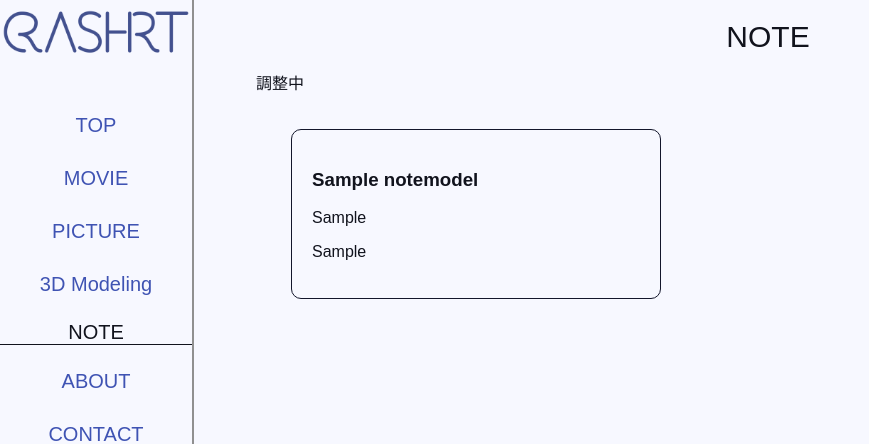
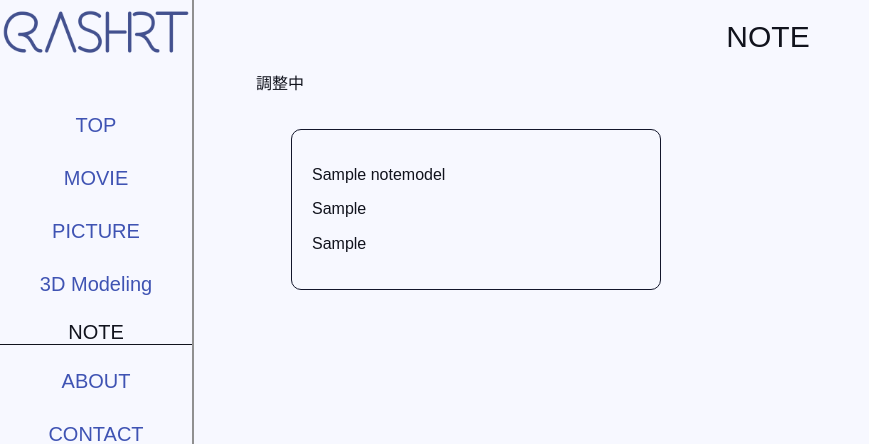
Before and after one commit to crashRT/Portfolio, a Django app: page /note/ in a window 1280 px wide. Shown: the top 444 px of the page, without its empty margins (0-869 px from the left). Run offline with Django 3.2, Linux system fonts and the light colour scheme; tables that the repository leaves empty hold one stand-in row (values such as "Sample post"); some libraries are stand-ins or nearby versions; some web fonts are replaced.

Commit message:
noteタグ調整,

```diff
--- a/portfolio/templates/NoteList.html
+++ b/portfolio/templates/NoteList.html
@@ -68,7 +68,7 @@
             <!--model : NoteModel -->
             <div class="ListBlock NoteListBlock">
                 <a href="{% url 'NoteDetail' item.pk %}">
-                    <h3 class="NoteTitle"> {{ item.title }} </h3>
+                    <p class="NoteTitle"> {{ item.title }} </p>
                     <p class="NoteCategory"> {{ item.category }} </p>
                     {% if item.abstract %}
                     <p class="NoteAbstract"> {{ item.abstract }}</p>
```
